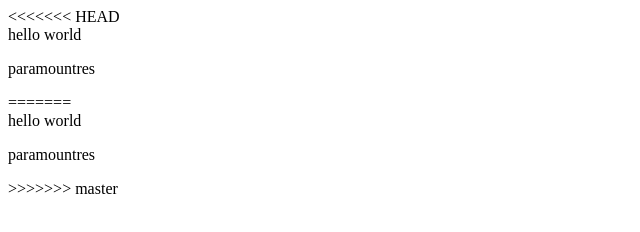
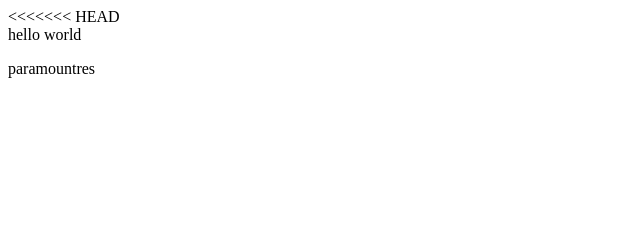
Before and after one commit to Majormekzy/testrepo2, a plain HTML site: page index.html in a window 1280 px wide. Shown: the whole page, without its empty margins (0-640 px from the left). Drawn offline with Linux system fonts and the light colour scheme.

Commit message:
removed lines from index.html

```diff
--- a/index.html
+++ b/index.html
@@ -1,8 +1,3 @@
 <<<<<<< HEAD
-<div>hello world</div>
+<div>hello world<div>
 <p>paramountres</p>
-
-=======
-<div>hello world<div/>
-		<p>paramountres<p>
->>>>>>> master
```
